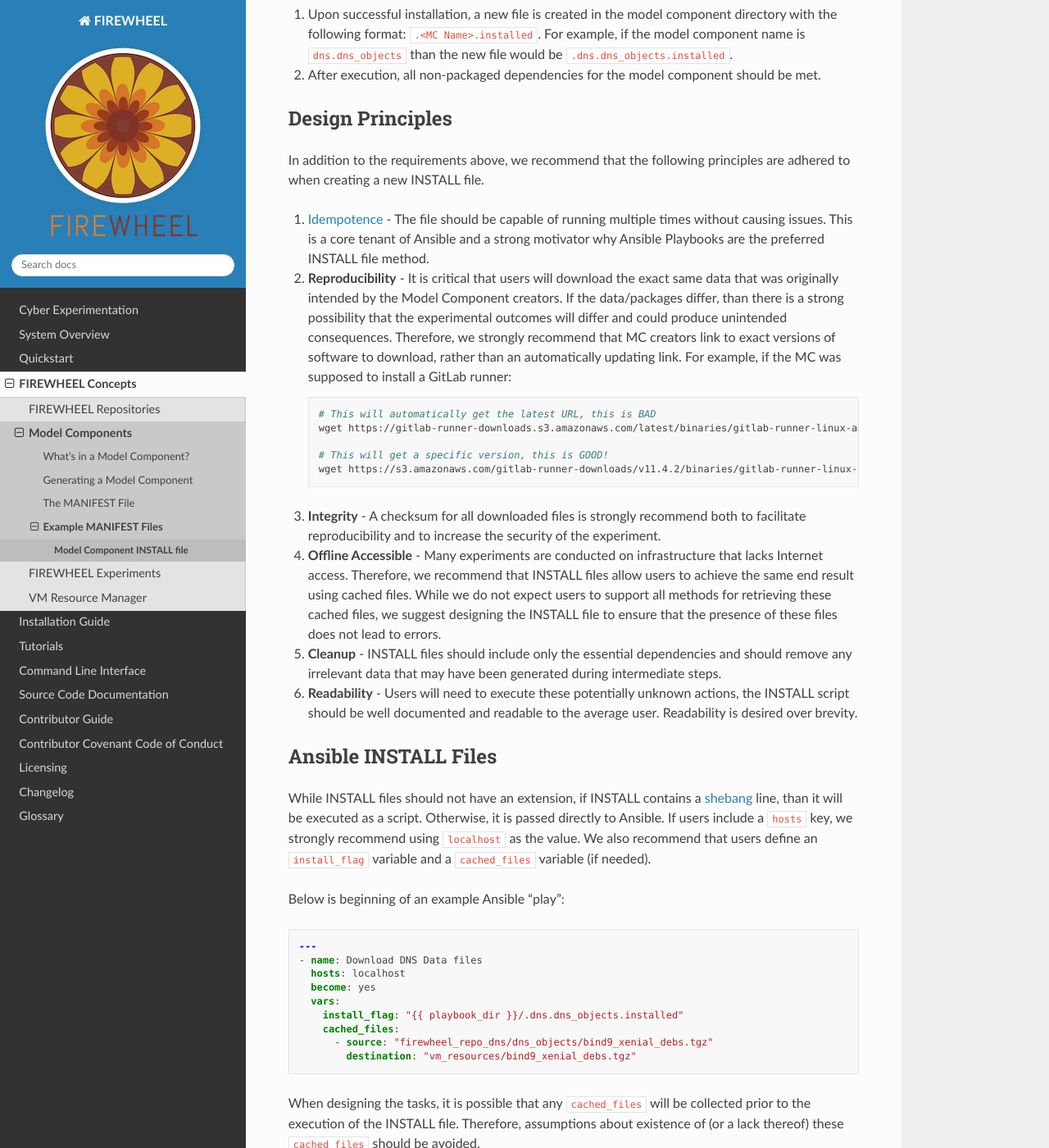
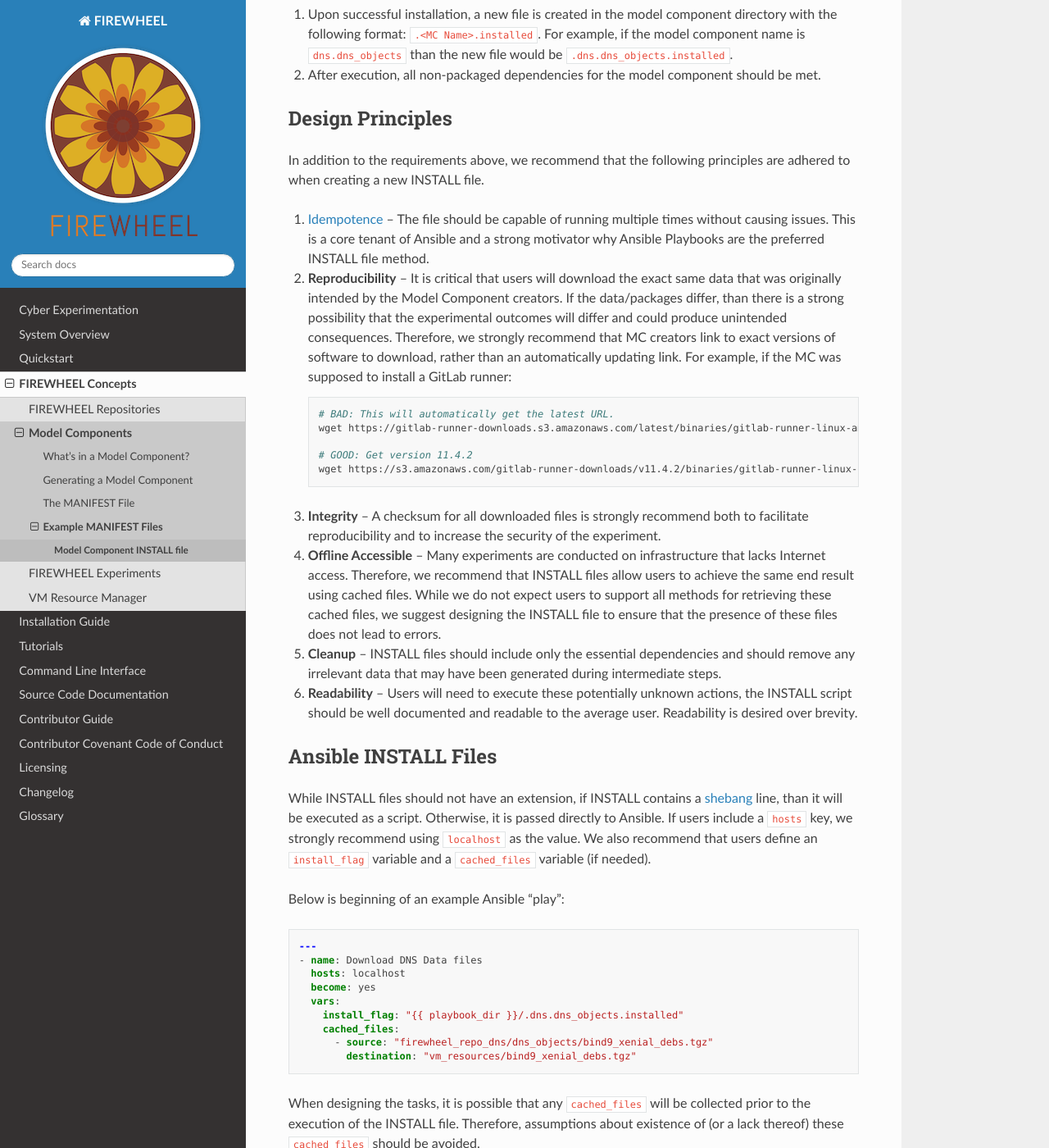
Before and after one commit to sdelliot/firewheel, a Sphinx documentation site: the page built from docs/source/model_component/mc_install.rst, in a window 1280 px wide and 1400 px high, scrolled down 524 px. Shown: the whole window at 82% size. Built offline with Sphinx 7.4.7 and the Read the Docs theme 3.1.0, drawn with Linux system fonts in a browser that asks for light colours; pages that are not in the unit, such as notebooks, are missing from menus; the version number could not be read and is left out; some of the changed text lies outside the part shown.

Commit message:
Using en dashes and minor template documentation updates.

```diff
--- a/docs/source/model_component/mc_install.rst
+++ b/docs/source/model_component/mc_install.rst
@@ -24,24 +24,24 @@ Design Principles
 
 In addition to the requirements above, we recommend that the following principles are adhered to when creating a new INSTALL file.
 
-1. `Idempotence <https://en.wikipedia.org/wiki/Idempotence>`_ - The file should be capable of running multiple times without causing issues. This is a core tenant of Ansible and a strong motivator why Ansible Playbooks are the preferred INSTALL file method.
-2. **Reproducibility** - It is critical that users will download the exact same data that was originally intended by the Model Component creators.
+1. `Idempotence <https://en.wikipedia.org/wiki/Idempotence>`_ -- The file should be capable of running multiple times without causing issues. This is a core tenant of Ansible and a strong motivator why Ansible Playbooks are the preferred INSTALL file method.
+2. **Reproducibility** -- It is critical that users will download the exact same data that was originally intended by the Model Component creators.
    If the data/packages differ, than there is a strong possibility that the experimental outcomes will differ and could produce unintended consequences.
    Therefore, we strongly recommend that MC creators link to exact versions of software to download, rather than an automatically updating link.
    For example, if the MC was supposed to install a GitLab runner:
 
    .. code-block:: bash
 
-        # This will automatically get the latest URL, this is BAD
+        # BAD: This will automatically get the latest URL.
         wget https://gitlab-runner-downloads.s3.amazonaws.com/latest/binaries/gitlab-runner-linux-amd64
 
-        # This will get a specific version, this is GOOD!
+        # GOOD: Get version 11.4.2
         wget https://s3.amazonaws.com/gitlab-runner-downloads/v11.4.2/binaries/gitlab-runner-linux-386
 
-3. **Integrity** - A checksum for all downloaded files is strongly recommend both to facilitate reproducibility and to increase the security of the experiment.
-4. **Offline Accessible** - Many experiments are conducted on infrastructure that lacks Internet access. Therefore, we recommend that INSTALL files allow users to achieve the same end result using cached files. While we do not expect users to support all methods for retrieving these cached files, we suggest designing the INSTALL file to ensure that the presence of these files does not lead to errors.
-5. **Cleanup** - INSTALL files should include only the essential dependencies and should remove any irrelevant data that may have been generated during intermediate steps.
-6. **Readability** - Users will need to execute these potentially unknown actions, the INSTALL script should be well documented and readable to the average user. Readability is desired over brevity.
+3. **Integrity** -- A checksum for all downloaded files is strongly recommend both to facilitate reproducibility and to increase the security of the experiment.
+4. **Offline Accessible** -- Many experiments are conducted on infrastructure that lacks Internet access. Therefore, we recommend that INSTALL files allow users to achieve the same end result using cached files. While we do not expect users to support all methods for retrieving these cached files, we suggest designing the INSTALL file to ensure that the presence of these files does not lead to errors.
+5. **Cleanup** -- INSTALL files should include only the essential dependencies and should remove any irrelevant data that may have been generated during intermediate steps.
+6. **Readability** -- Users will need to execute these potentially unknown actions, the INSTALL script should be well documented and readable to the average user. Readability is desired over brevity.
 
 
 .. _mc_install_ansible:
@@ -98,13 +98,13 @@ If users have access to any file server (HTTP/HTTPS/FTP), they can specify the `
 Additional configuration options under the ``ansible`` key are also necessary.
 If these values are not provided, but ``ansible.cache_type`` is ``url``, the user will be prompted for the information.
 
-- ``url`` - The URL of the server hosting the cached files.
-- ``url_cache_path`` - The path to the file's base directory from the server. For example: ``http://example.com/<url_cache_path>/file.txt``.
-- ``use_proxy`` - (optional) If ``false``, it will not use a proxy, even if one is defined in an environment variable on the target hosts. The default is: ``true``.
-- ``validate_certs`` - (optional) If ``false``, SSL certificates will not be validated. The default is: ``true``.
+- ``url`` -- The URL of the server hosting the cached files.
+- ``url_cache_path`` -- The path to the file's base directory from the server. For example: ``http://example.com/<url_cache_path>/file/path/file.txt``.
+- ``use_proxy`` -- (optional) If ``false``, it will not use a proxy, even if one is defined in an environment variable on the target hosts. The default is: ``true``.
+- ``validate_certs`` -- (optional) If ``false``, SSL certificates will not be validated. The default is: ``true``.
 
 If you are using an username or password token, you can specify it in the URL.
-For example: ``https://user:password@server.com/url/cache/path/file.txt``
+For example: ``https://user:password@server.com/url/cache/path/file/path/file.txt``
 
 Git Cache
 =========
@@ -112,9 +112,9 @@ If users have access to a git server instance, they can specify the ``ansible.ca
 Additional configuration options under the ``ansible`` key are also necessary.
 If these values are not provided, but ``ansible.cache_type`` is ``git``, the user will be prompted for the information.
 
-- ``git_server`` - The URL of the git server.
-- ``git_repo_path`` - The path to the repo from the server. Because this is likely to change for each model component, we recommend not setting this parameter and simply prompting the user for each path.
-- ``git_branch`` - (optional) The branch name, defaults to ``main``.
+- ``git_server`` -- The URL of the git server.
+- ``git_repo_path`` -- The path to the repo from the server. Because this is likely to change for each model component, we recommend not setting this parameter and simply prompting the user for each path.
+- ``git_branch`` -- (optional) The branch name, defaults to ``main``.
 
 If an access token is being used, the user can specify it in the ``git_server`` URL.
 For example: ``https://<token>@github.com/user/repo.git``
@@ -125,10 +125,10 @@ If users have access to an AWS S3 instance, they can specify the ``ansible.cache
 Additional configuration options under the ``ansible`` key are also necessary.
 If these values are not provided, but ``ansible.cache_type`` is ``s3``, the user will be prompted for the information.
 
-- ``s3_endpoint`` - The S3 instance URL
-- ``s3_bucket`` - The name of the S3 bucket name
-- ``aws_access_key_id`` - The AWS access key
-- ``aws_secret_access_key`` - The AWS secret key
+- ``s3_endpoint`` -- The S3 instance URL
+- ``s3_bucket`` -- The name of the S3 bucket name
+- ``aws_access_key_id`` -- The AWS access key
+- ``aws_secret_access_key`` -- The AWS secret key
 
 ****************
 INSTALL Template
```
Also changed, not shown: 1 other file.
